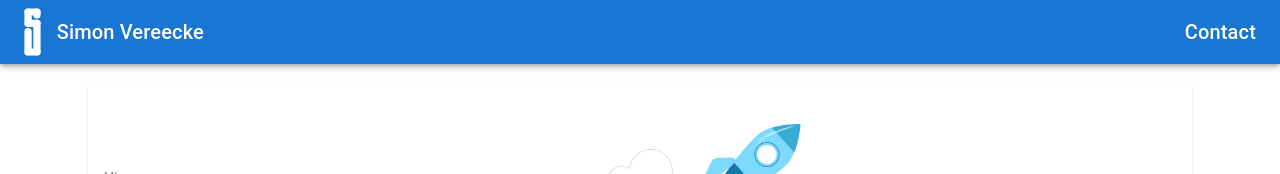
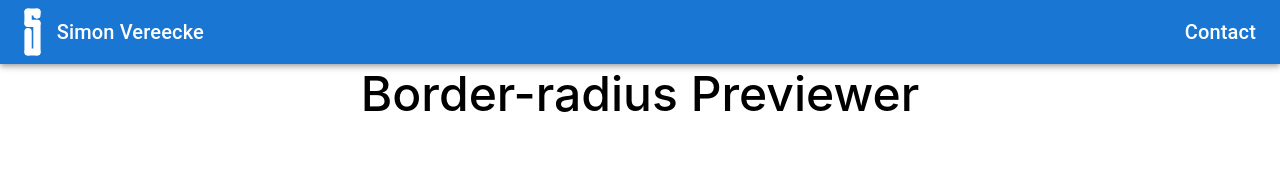
Before and after one commit to Simplify4Me2/my-awesome-website, a React (Vite) app in the folder my-awesome-website-react-app/: page /border-radius-previewer in a window 1280 px wide. Before the commit this address led to /. Shown: the top 174 px of the page. Built offline with nearby package versions, Linux system fonts and the light colour scheme.

Commit message:
add border radius previewer page

```diff
--- a/my-awesome-website-react-app/src/App.tsx
+++ b/my-awesome-website-react-app/src/App.tsx
@@ -3,8 +3,7 @@ import "./App.css";
 import { Home } from "./home/home";
 import { Navigate, Routes } from "react-router-dom";
 import { Contact } from "./contact/contact";
-import { Experiment, PlanningPoker, TicTacToe, WasteSnake } from "./app-ideas";
-import { Bin2Dec } from "./app-ideas/bin2dec/bin-2-dec";
+import { Bin2Dec, BorderRadiusPreviewer, Experiment, PlanningPoker, TicTacToe, WasteSnake } from "./app-ideas";
 
 function App() {
   return (
@@ -16,6 +15,7 @@ function App() {
       <Route path="/tic-tac-toe" element={<TicTacToe />} />
       <Route path="/waste-snake" element={<WasteSnake />} />
       <Route path="/bin-2-dec" element={<Bin2Dec />} />
+      <Route path="/border-radius-previewer" element={<BorderRadiusPreviewer />} />
       <Route path="*" element={<Navigate to="/" />} />
     </Routes>
   );
--- a/my-awesome-website-react-app/src/app-ideas/bin2dec/bin-2-dec.tsx
+++ b/my-awesome-website-react-app/src/app-ideas/bin2dec/bin-2-dec.tsx
@@ -2,7 +2,7 @@ import React, { useEffect, useState } from "react";
 import { Header } from "../../components/header";
 import { Box, Button, TextField } from "@mui/material";
 
-export const Bin2Dec: React.FC = () => {
+export function Bin2Dec() {
     const [inputState, setInputState] = useState<string>("");
     const [isValid, setIsValid] = useState(true);
     const [resultState, setResultState] = useState<number | null>(null)
--- /dev/null
+++ b/my-awesome-website-react-app/src/app-ideas/border-radius-previewer/border-radius-previewer.tsx
@@ -0,0 +1,13 @@
+import React from "react";
+import { Header } from "../../components/header";
+
+export function BorderRadiusPreviewer() {
+  return (
+    <>
+      <Header />
+      <h1 className="mb-2 mt-0 text-5xl font-medium leading-tight text-primary text-center">
+        Border-radius Previewer
+      </h1>
+    </>
+  );
+}
--- a/my-awesome-website-react-app/src/app-ideas/experiment/experiment.tsx
+++ b/my-awesome-website-react-app/src/app-ideas/experiment/experiment.tsx
@@ -4,7 +4,7 @@ import { Canvas, ThreeElements, useFrame } from "@react-three/fiber";
 
 // https://docs.pmnd.rs/react-three-fiber/getting-started/introduction
 
-export const Experiment: React.FC = () => {
+export function Experiment() {
   return (
     <>
       <Header />
--- a/my-awesome-website-react-app/src/app-ideas/index.ts
+++ b/my-awesome-website-react-app/src/app-ideas/index.ts
@@ -2,3 +2,5 @@ export { Experiment } from "./experiment/experiment";
 export { TicTacToe } from "./tic-tac-toe/tic-tac-toe";
 export { PlanningPoker } from "./planning-poker/planning-poker";
 export { WasteSnake } from "./waste-snake/waste-snake";
+export { Bin2Dec } from "./bin2dec/bin-2-dec";
+export { BorderRadiusPreviewer } from "./border-radius-previewer/border-radius-previewer";
--- a/my-awesome-website-react-app/src/app-ideas/planning-poker/planning-poker-card.tsx
+++ b/my-awesome-website-react-app/src/app-ideas/planning-poker/planning-poker-card.tsx
@@ -6,9 +6,9 @@ interface IPlanningPokerCardProps {
   onClick: () => void;
 }
 
-export const PlanningPokerCard: React.FC<IPlanningPokerCardProps> = ({
+export function PlanningPokerCard({
   value, onClick
-}) => {
+} : IPlanningPokerCardProps) {
   return (
     <Paper elevation={3} className="h-36 w-24 flex justify-center items-center hover:bg-violet-600 hover:cursor-pointer" onClick={onClick}>
       <span className="p-1 m-2">{value}</span>
--- a/my-awesome-website-react-app/src/app-ideas/planning-poker/planning-poker.tsx
+++ b/my-awesome-website-react-app/src/app-ideas/planning-poker/planning-poker.tsx
@@ -3,7 +3,7 @@ import React from "react";
 import { Header } from "../../components/header";
 import { PlanningPokerCard } from "./planning-poker-card";
 
-export const PlanningPoker: React.FC = () => {
+export function PlanningPoker() {
   return (
     <>
       <Header />
--- a/my-awesome-website-react-app/src/app-ideas/tic-tac-toe/grid-space.tsx
+++ b/my-awesome-website-react-app/src/app-ideas/tic-tac-toe/grid-space.tsx
@@ -7,11 +7,11 @@ interface IGridSpaceProps {
   onClick: () => void;
 }
 
-export const GridSpace: React.FC<IGridSpaceProps> = ({
+export function GridSpace({
   mark,
   disabled,
   onClick,
-}) => {
+} : IGridSpaceProps) {
   // custom animation for the mark to appear: https://blog.logrocket.com/creating-custom-animations-tailwind-css/
   return (
     <>
--- a/my-awesome-website-react-app/src/app-ideas/tic-tac-toe/tic-tac-toe.tsx
+++ b/my-awesome-website-react-app/src/app-ideas/tic-tac-toe/tic-tac-toe.tsx
@@ -5,7 +5,7 @@ import { Header } from "../../components/header";
 import { GridSpace } from "./grid-space";
 import { useTicTacToe } from "./useTicTacToe";
 
-export const TicTacToe: React.FC = () => {
+export function TicTacToe() {
   const {
     spaces,
     mark,
--- a/my-awesome-website-react-app/src/app-ideas/waste-snake/waste-snake.tsx
+++ b/my-awesome-website-react-app/src/app-ideas/waste-snake/waste-snake.tsx
@@ -1,7 +1,7 @@
 import React from "react";
 import { Header } from "../../components/header";
 
-export const WasteSnake: React.FC = () => {
+export function WasteSnake() {
   return (
     <>
       <Header />
--- a/my-awesome-website-react-app/src/home/portfolio.tsx
+++ b/my-awesome-website-react-app/src/home/portfolio.tsx
@@ -30,6 +30,8 @@ export function Portfolio({ elementRef }: PortFolioProps) {
         <PortfolioTile link="/experiment" imgSrc="/3d-experiment_tile.jpeg" />
         <PortfolioTile link="/experiment" imgSrc="/somethingsomething-ai_tile.jpeg" /> */}
         <PortfolioTile link="/bin-2-dec" imgSrc="/bin2dec_tile.jpeg" />
+        <PortfolioTile link="/border-radius-previewer" imgSrc="/border-radius-previewer_tile.jpeg" />
+
       </div>
     </div>
   );
```
Also changed, not shown: 1 other file (tests, documents, lock files or other folders).
